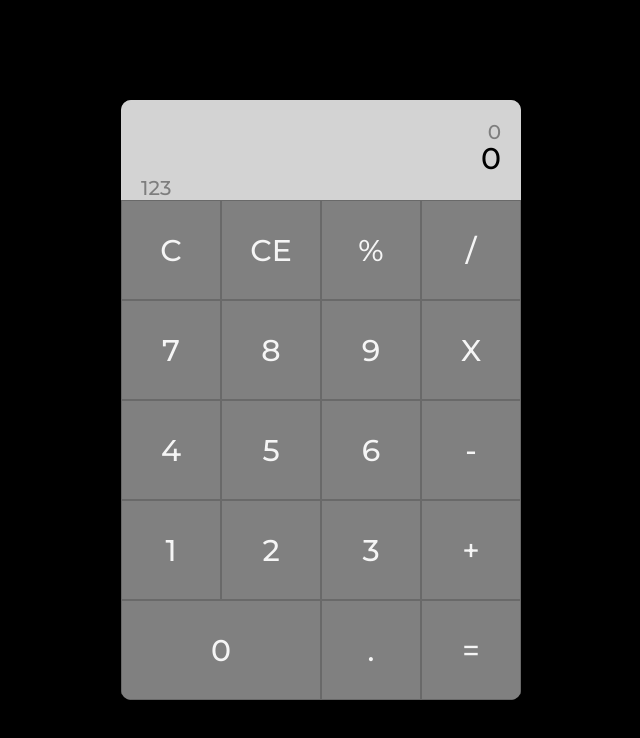
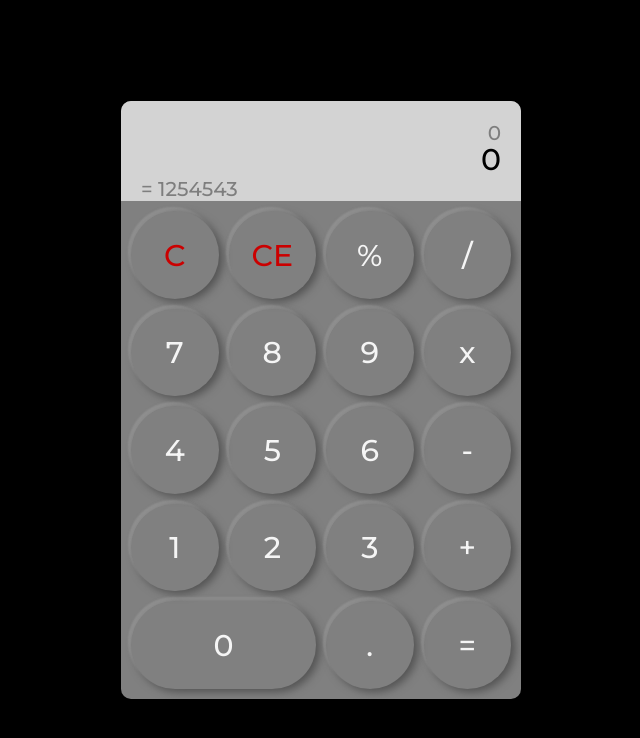
Before and after one commit to michalskimateusz/calculator, a website: page index.html in a window 1280 px wide. Shown: the whole page, without its empty margins (319-959 px from the left). Drawn offline with Linux system fonts and the light colour scheme.

Commit message:
style update

```diff
--- a/index.css
+++ b/index.css
@@ -57,23 +57,31 @@ section {
   color: whitesmoke;
   display: grid;
   grid-template: repeat(4, 1fr) / repeat(4, 1fr);
+  grid-gap: 10px;
+  padding: 10px;
 }
 
 .button {
-  border: .5px solid dimgray;
+  border-radius: 50px;
   display: flex;
   align-items: center;
   justify-content: center;
-  height: 100px;
+  height: 87.5px;
   width: 100%;
   font-size: 30px;
   cursor: pointer;
+  box-shadow: 4px 3px 8px  #525252, -2px -3px 2px 1px rgb(167 167 167 / 45%);
 }
 
-.button:hover {
-  background-color: dimgrey;
+.button:active {
+  background-color: #838383;
+  box-shadow: inset -1px -1px 7px 0px #464646, -5px -5px 15px rgb(141 141 141 / 45%);
 }
 
 .btn-0 {
   grid-column: 1/3;
 }
+
+.all-clear, .last-entity-clear {
+  color: #cb0000;
+}
--- a/index.html
+++ b/index.html
@@ -16,7 +16,7 @@
       <div class="display">
         <div class="display-1">0</div>
         <div class="display-2">0</div>
-        <div class="temp-result">123</div>
+        <div class="temp-result"><span>= </span>1254543</div>
       </div>
       <div class="all_buttons">
         <div class="button all-clear">C</div>
@@ -26,7 +26,7 @@
         <div class="button number">7</div>
         <div class="button number">8</div>
         <div class="button number">9</div>
-        <div class="button operation">X</div>
+        <div class="button operation">x</div>
         <div class="button number">4</div>
         <div class="button number">5</div>
         <div class="button number">6</div>
```
Also changed, not shown: 1 other file.
